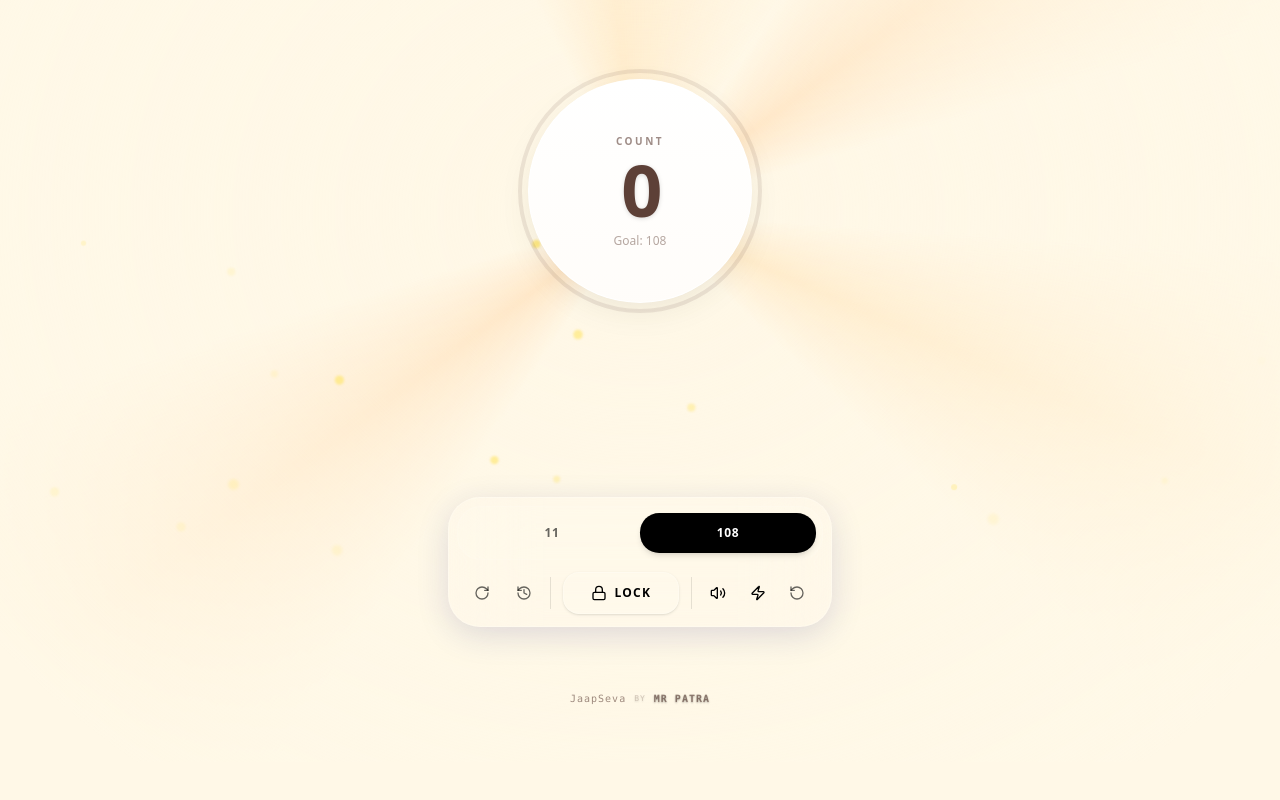
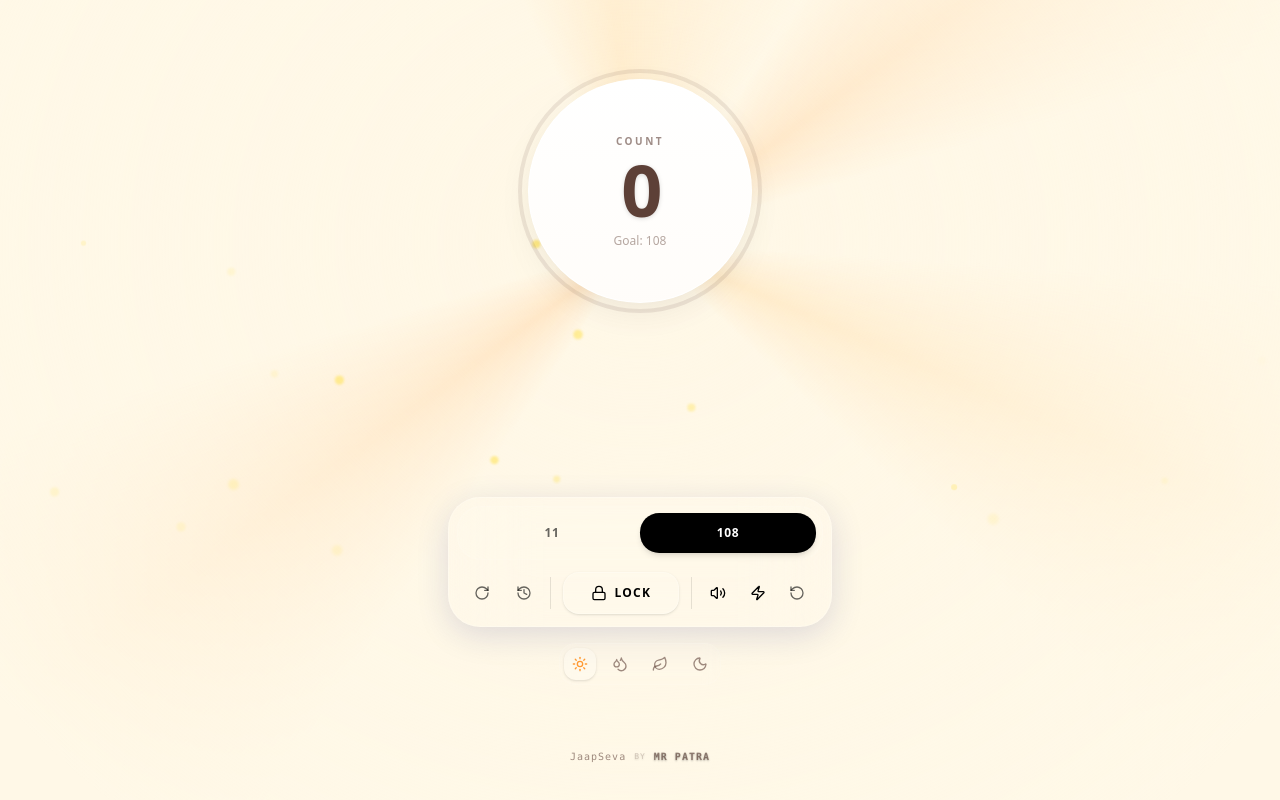
Before and after one commit to amitkumarpatra99/JaapSeva, a Next.js app: page / in a window 1280 px wide. Shown: the part 336-1136 px from the top of the page. Before the commit the page ends 1098 px from the top, so only its background shows below. Built offline with nearby package versions, Linux system fonts and the light colour scheme; a web font is replaced by a local one.

Commit message:
feat: Add theme switching functionality with next-themes integration and implement ThemeSwitcher component

```diff
--- a/package.json
+++ b/package.json
@@ -14,6 +14,7 @@
     "gsap": "^3.14.2",
     "lucide-react": "^0.562.0",
     "next": "16.1.1",
+    "next-themes": "^0.4.6",
     "react": "19.2.3",
     "react-dom": "19.2.3",
     "tailwind-merge": "^3.4.0",
--- a/src/app/globals.css
+++ b/src/app/globals.css
@@ -5,25 +5,85 @@
 @theme {
   --color-background: var(--background);
   --color-foreground: var(--foreground);
-
-  /* Spiritual Saffron Palette */
-  --color-jaap-primary: #FF9933;
-  /* Saffron (Bhagwa) */
-  --color-jaap-secondary: #FFB347;
-  /* Pastel Orange */
-  --color-jaap-accent: #FFD700;
-  /* Gold */
-
-  --color-jaap-neutral: #5D4037;
-  /* Earthy Brown */
+  --color-jaap-primary: var(--jaap-primary);
+  --color-jaap-secondary: var(--jaap-secondary);
+  --color-jaap-accent: var(--jaap-accent);
+  --color-jaap-neutral: var(--jaap-neutral);
+  --color-jaap-bg-pattern: var(--jaap-bg-pattern);
 
   --font-sans: var(--font-outfit), ui-sans-serif, system-ui, sans-serif;
   --font-serif: var(--font-playfair), ui-serif, Georgia, serif;
+}
 
-  --background: #FFF8E7;
-  /* Warm Cream */
-  --foreground: #4A3B32;
-  /* Deep Warm Brown */
+@layer base {
+  :root {
+    /* Base - Saffron (Default) */
+    --background: #FFF8E7;
+    /* Warm Cream */
+    --foreground: #4A3B32;
+    /* Deep Warm Brown */
+    --jaap-primary: #FF9933;
+    /* Saffron (Bhagwa) */
+    --jaap-secondary: #FFB347;
+    /* Pastel Orange */
+    --jaap-accent: #FFD700;
+    /* Gold */
+    --jaap-neutral: #5D4037;
+    /* Earthy Brown */
+    --jaap-bg-pattern: #FFE0B2;
+    /* Light Orange Pattern */
+  }
+
+  .ocean {
+    --background: #E0F7FA;
+    /* Very Light Cyan */
+    --foreground: #013a3e;
+    /* Deep Cyan/Teal */
+    --jaap-primary: #00ACC1;
+    /* Cyan 600 */
+    --jaap-secondary: #4DD0E1;
+    /* Cyan 300 */
+    --jaap-accent: #00BCD4;
+    /* Cyan */
+    --jaap-neutral: #006064;
+    /* Cyan 900 */
+    --jaap-bg-pattern: #B2EBF2;
+    /* Light Cyan Pattern */
+  }
+
+  .forest {
+    --background: #F1F8E9;
+    /* Light Green */
+    --foreground: #1B5E20;
+    /* Dark Green */
+    --jaap-primary: #66BB6A;
+    /* Green 400 */
+    --jaap-secondary: #A5D6A7;
+    /* Green 200 */
+    --jaap-accent: #43A047;
+    /* Green 600 */
+    --jaap-neutral: #33691E;
+    /* Light Green 900 */
+    --jaap-bg-pattern: #C8E6C9;
+    /* Green Pattern */
+  }
+
+  .dark {
+    --background: #121212;
+    /* Dark Gray */
+    --foreground: #E0E0E0;
+    /* Light Gray */
+    --jaap-primary: #FFB74D;
+    /* Orange 300 (Softer Saffron) */
+    --jaap-secondary: #424242;
+    /* Gray 800 */
+    --jaap-accent: #FFD54F;
+    /* Amber 300 */
+    --jaap-neutral: #9E9E9E;
+    /* Gray 500 */
+    --jaap-bg-pattern: #1E1E1E;
+    /* Dark Pattern */
+  }
 }
 
 :root {
--- a/src/app/layout.tsx
+++ b/src/app/layout.tsx
@@ -1,6 +1,7 @@
 import type { Metadata } from "next";
 import { Outfit, Playfair_Display } from "next/font/google";
 import "./globals.css";
+import { ThemeProvider } from "@/components/ThemeProvider";
 
 const outfit = Outfit({
   variable: "--font-outfit",
@@ -9,9 +10,9 @@ const outfit = Outfit({
 });
 
 const playfair = Playfair_Display({
-    variable: "--font-playfair",
-    subsets: ["latin"],
-    display: "swap",
+  variable: "--font-playfair",
+  subsets: ["latin"],
+  display: "swap",
 });
 
 export const metadata: Metadata = {
@@ -25,11 +26,19 @@ export default function RootLayout({
   children: React.ReactNode;
 }>) {
   return (
-    <html lang="en">
+    <html lang="en" suppressHydrationWarning>
       <body
         className={`${outfit.variable} ${playfair.variable} antialiased bg-background text-foreground`}
       >
-        {children}
+        <ThemeProvider
+          attribute="class"
+          defaultTheme="saffron"
+          themes={["saffron", "ocean", "forest", "dark"]}
+          enableSystem={false}
+          disableTransitionOnChange
+        >
+          {children}
+        </ThemeProvider>
       </body>
     </html>
   );
--- a/src/components/ControlPanel.tsx
+++ b/src/components/ControlPanel.tsx
@@ -2,6 +2,7 @@
 
 import { RotateCcw, Lock, History, Volume2, VolumeX, Smartphone, Zap, ZapOff } from "lucide-react";
 import { cn } from "@/lib/utils";
+import { ThemeSwitcher } from "./ThemeSwitcher";
 
 interface ControlPanelProps {
   selectedTarget: number;
@@ -141,6 +142,11 @@ export default function ControlPanel({
         </div>
 
       </div>
-    </div>
+
+      {/* Theme Switcher */}
+      <div className="mt-4">
+        <ThemeSwitcher />
+      </div>
+    </div >
   );
 }
--- /dev/null
+++ b/src/components/ThemeProvider.tsx
@@ -0,0 +1,11 @@
+"use client";
+
+import * as React from "react";
+import { ThemeProvider as NextThemesProvider } from "next-themes";
+
+export function ThemeProvider({
+    children,
+    ...props
+}: React.ComponentProps<typeof NextThemesProvider>) {
+    return <NextThemesProvider {...props}>{children}</NextThemesProvider>;
+}
--- /dev/null
+++ b/src/components/ThemeSwitcher.tsx
@@ -0,0 +1,62 @@
+"use client";
+
+import { useTheme } from "next-themes";
+import { useEffect, useState } from "react";
+import { Monitor, Sun, Moon, Droplets, Leaf } from "lucide-react";
+import { cn } from "@/lib/utils";
+
+export function ThemeSwitcher() {
+    const { theme, setTheme } = useTheme();
+    const [mounted, setMounted] = useState(false);
+
+    useEffect(() => {
+        setMounted(true);
+    }, []);
+
+    if (!mounted) return null;
+
+    return (
+        <div className="flex items-center gap-2 p-1 bg-white/5 rounded-2xl border border-white/10 backdrop-blur-sm">
+            <button
+                onClick={() => setTheme("saffron")}
+                className={cn(
+                    "p-2 rounded-xl transition-all hover:bg-white/10",
+                    theme === "saffron" ? "bg-white/20 text-jaap-primary shadow-sm" : "text-jaap-neutral/60"
+                )}
+                title="Saffron (Default)"
+            >
+                <Sun size={16} />
+            </button>
+            <button
+                onClick={() => setTheme("ocean")}
+                className={cn(
+                    "p-2 rounded-xl transition-all hover:bg-white/10",
+                    theme === "ocean" ? "bg-white/20 text-jaap-primary shadow-sm" : "text-jaap-neutral/60"
+                )}
+                title="Ocean"
+            >
+                <Droplets size={16} />
+            </button>
+            <button
+                onClick={() => setTheme("forest")}
+                className={cn(
+                    "p-2 rounded-xl transition-all hover:bg-white/10",
+                    theme === "forest" ? "bg-white/20 text-jaap-primary shadow-sm" : "text-jaap-neutral/60"
+                )}
+                title="Forest"
+            >
+                <Leaf size={16} />
+            </button>
+            <button
+                onClick={() => setTheme("dark")}
+                className={cn(
+                    "p-2 rounded-xl transition-all hover:bg-white/10",
+                    theme === "dark" ? "bg-white/20 text-jaap-primary shadow-sm" : "text-jaap-neutral/60"
+                )}
+                title="Dark"
+            >
+                <Moon size={16} />
+            </button>
+        </div>
+    );
+}
```
Also changed, not shown: 1 other file (tests, documents, lock files or other folders).
